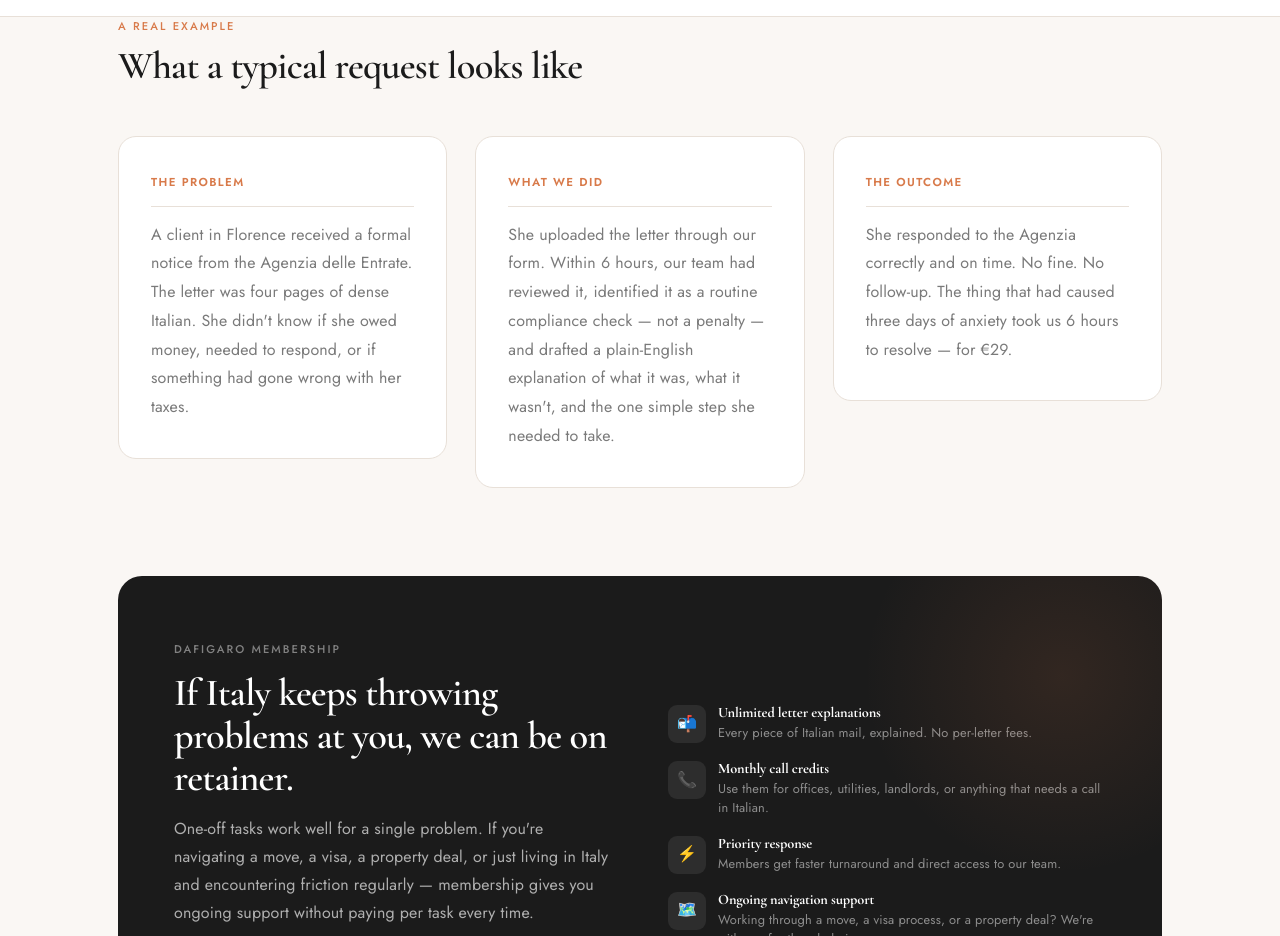
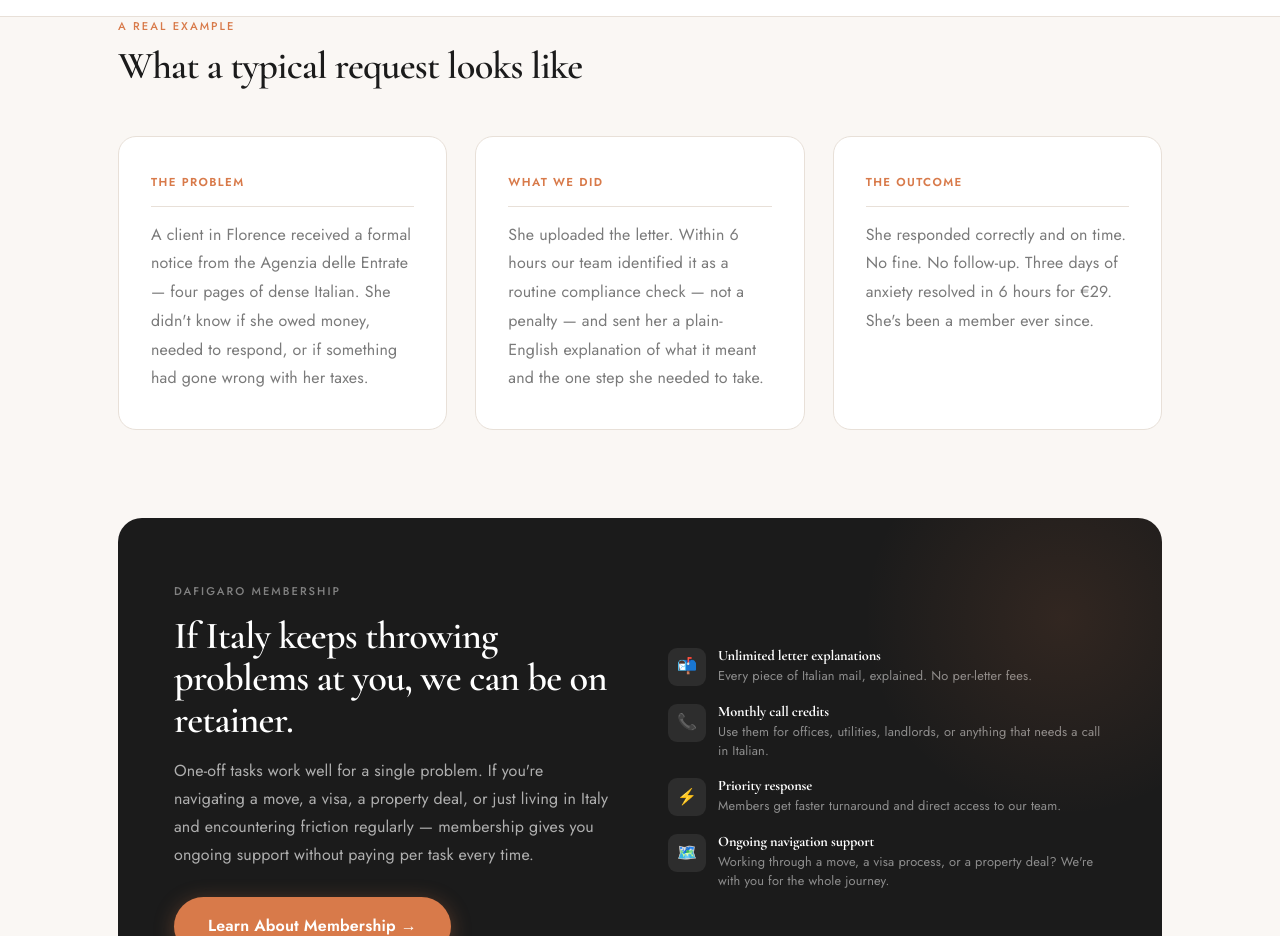
Before and after one commit to Sorvantis999/dafigaro, a Next.js app: page / in a window 1280 px wide. Shown: the part 4760-5696 px from the top of the page. Built offline with nearby package versions, Linux system fonts and the light colour scheme.

Commit message:
Case story: equal-height cards, equalized copy length

```diff
--- a/src/app/globals.css
+++ b/src/app/globals.css
@@ -1543,7 +1543,7 @@ details.faq-item[open] summary::after {
   display: grid;
   grid-template-columns: 1fr 1fr 1fr;
   gap: 28px;
-  align-items: start;
+  align-items: stretch;
 }
 
 .case-step {
--- a/src/app/page.tsx
+++ b/src/app/page.tsx
@@ -364,17 +364,17 @@ export default function Home() {
           <div className="case-grid">
             <div className="case-step">
               <div className="case-step-num">The problem</div>
-              <p>A client in Florence received a formal notice from the Agenzia delle Entrate. The letter was four pages of dense Italian. She didn't know if she owed money, needed to respond, or if something had gone wrong with her taxes.</p>
+              <p>A client in Florence received a formal notice from the Agenzia delle Entrate — four pages of dense Italian. She didn&apos;t know if she owed money, needed to respond, or if something had gone wrong with her taxes.</p>
             </div>
 
             <div className="case-step">
               <div className="case-step-num">What we did</div>
-              <p>She uploaded the letter through our form. Within 6 hours, our team had reviewed it, identified it as a routine compliance check — not a penalty — and drafted a plain-English explanation of what it was, what it wasn't, and the one simple step she needed to take.</p>
+              <p>She uploaded the letter. Within 6 hours our team identified it as a routine compliance check — not a penalty — and sent her a plain-English explanation of what it meant and the one step she needed to take.</p>
             </div>
 
             <div className="case-step">
               <div className="case-step-num">The outcome</div>
-              <p>She responded to the Agenzia correctly and on time. No fine. No follow-up. The thing that had caused three days of anxiety took us 6 hours to resolve — for €29.</p>
+              <p>She responded correctly and on time. No fine. No follow-up. Three days of anxiety resolved in 6 hours for €29. She&apos;s been a member ever since.</p>
             </div>
           </div>
         </div>
```
